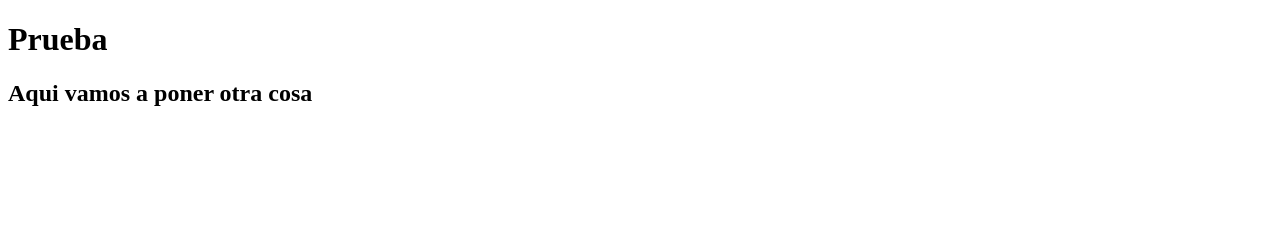
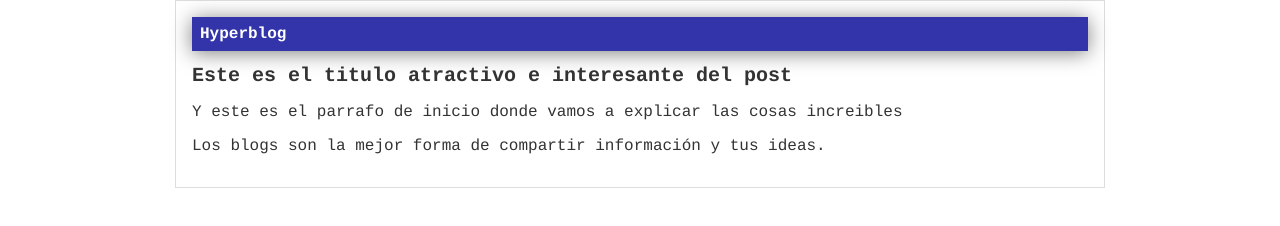
Before and after one commit to sandovalcarlos/hyperblog, a plain HTML site: page index.html in a window 1280 px wide. Drawn offline with Linux system fonts and the light colour scheme.

Commit message:
Se agrega el proyecto real del blog

```diff
--- /dev/null
+++ b/css/styles.css
@@ -0,0 +1,40 @@
+body
+{
+    color: #333;
+    text-align: center;
+    font-family: Courier;
+    font-size: 16px;
+    margin: 0;
+    padding: 0;
+}
+
+#cabecera
+{
+    background: #33A;
+    box-shadow: 0px 2px 20px 0px rgba(0,0,0,0.5);
+    color: white;
+    font-weight: bold;
+    margin: 0;
+    padding: 0.5em;
+}
+
+#cabecera #tagline
+{
+    padding: 0 0 0 1em;
+    font-weight: normal;
+    font-size: 0.8em;
+}
+
+#container
+{
+    width: 70%;
+    padding: 1em;
+    text-align: left;
+    border: 1px solid #DDD;
+    margin: 0 auto;
+}
+
+#container h1
+{
+    font-size: 20px;
+}
--- a/index.html
+++ b/index.html
@@ -1,13 +1,19 @@
-<!DOCTYPE html>
-<html lang="en">
+<html>
 <head>
-    <meta charset="UTF-8">
-    <meta http-equiv="X-UA-Compatible" content="IE=edge">
-    <meta name="viewport" content="width=device-width, initial-scale=1.0">
-    <title>Proyecto</title>
+    <title>El titulo del post</title>
+    <link rel="stylesheet" href="css/styles.css">
 </head>
 <body>
-    <h1>Prueba</h1>
-    <h2>Aqui vamos a poner otra cosa</h2>
+    <div id="container">
+        <div id="cabecera">
+            Hyperblog
+        </div>
+        <div id="post">
+            <h1>Este es el titulo atractivo e interesante del post</h1>
+            <p>Y este es el parrafo de inicio donde vamos a explicar las cosas increibles</p>
+            <p>Los blogs son la mejor forma de compartir información y tus ideas.</p>
+        </div>
+    </div>
+
 </body>
 </html>
```
